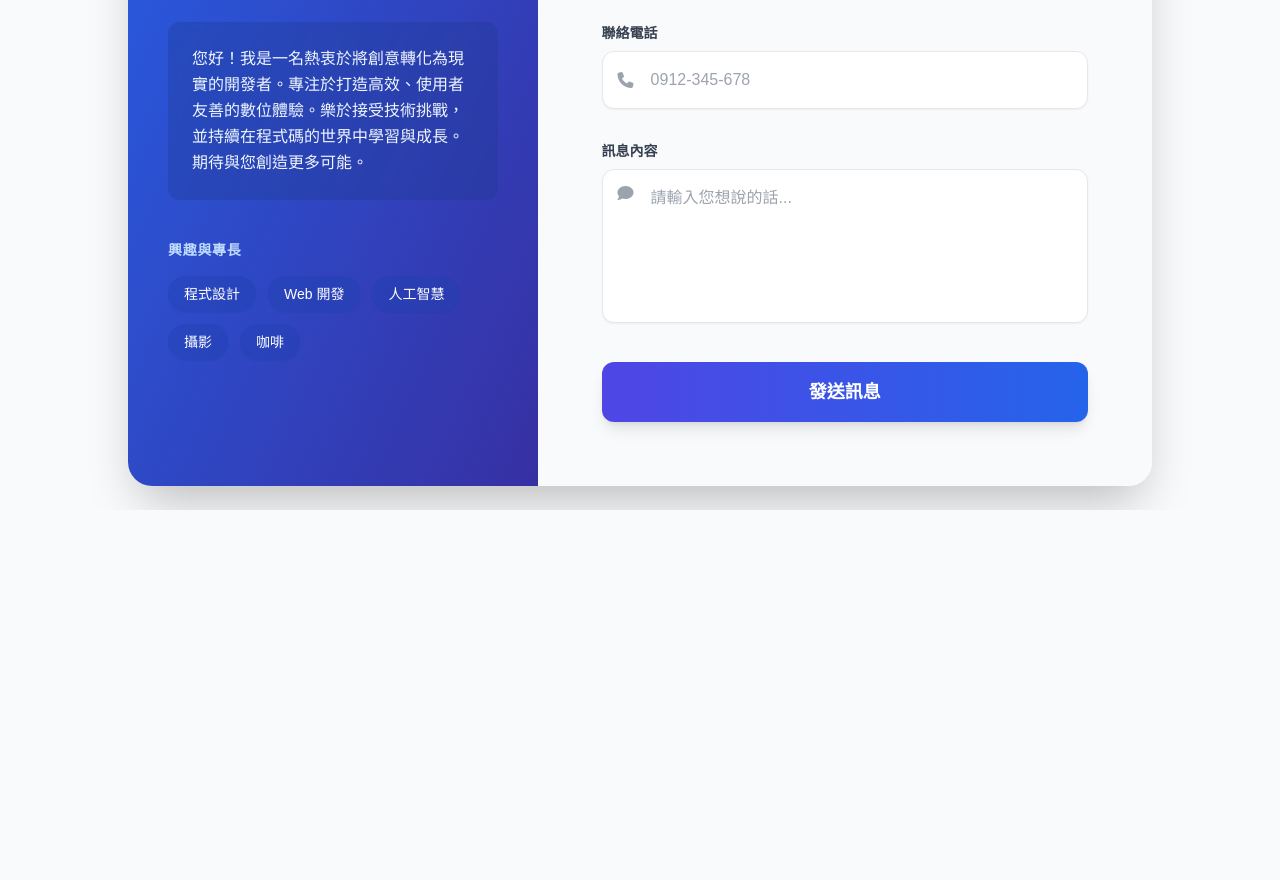
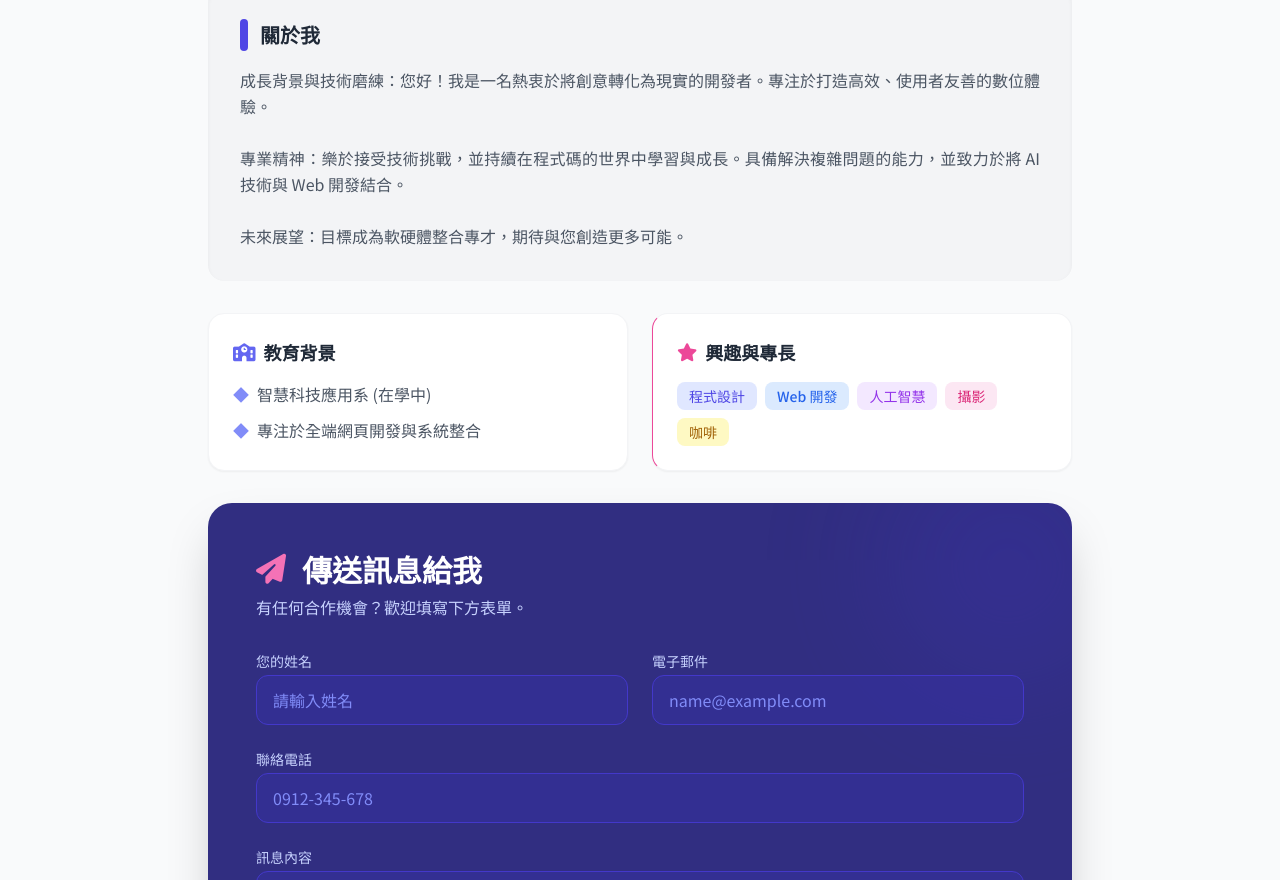
Before and after one commit to s109819109819-ctrl/123123, a plain HTML site: page index.html in a window 1280 px wide. Shown: the part 457-1337 px from the top of the page. Before the commit the page ends 967 px from the top, so only its background shows below. Drawn offline with nearby package versions, Linux system fonts and the light colour scheme.

Commit message:
Add files via upload

```diff
--- a/index.html
+++ b/index.html
@@ -3,109 +3,144 @@
 <head>
     <meta charset="UTF-8">
     <meta name="viewport" content="width=device-width, initial-scale=1.0">
-    <title>王新睿 | 個人名片</title>
+    <title>王新睿 | 個人履歷</title>
     <script src="https://cdn.tailwindcss.com"></script>
     <link href="https://cdnjs.cloudflare.com/ajax/libs/font-awesome/6.4.0/css/all.min.css" rel="stylesheet">
+    <link href="https://fonts.googleapis.com/css2?family=Noto+Sans+TC:wght@300;400;500;700&display=swap" rel="stylesheet">
     <style>
         body { font-family: 'Noto Sans TC', sans-serif; }
+        /* 增加一些參考圖中的質感細節 */
+        .section-card {
+            background-color: #f3f4f6; /* 淺灰色背景 */
+            border-left: 4px solid #6366f1; /* 左側藍紫色線條 */
+        }
     </style>
 </head>
-<body class="bg-gray-50 min-h-screen flex items-center justify-center p-6">
+<body class="bg-gray-50 text-gray-800">
 
-    <div class="bg-white rounded-3xl shadow-2xl overflow-hidden max-w-5xl w-full md:flex">
+    <div class="w-full text-center py-8 bg-white shadow-sm mb-8">
+        <h2 class="text-sm font-bold tracking-[0.2em] text-gray-500 uppercase">PERSONAL PORTFOLIO</h2>
+    </div>
 
-        <div class="md:w-2/5 bg-gradient-to-br from-blue-600 to-indigo-800 p-10 text-white text-center md:text-left flex flex-col items-center md:items-start justify-center">
-            <div class="mb-8 p-1 bg-white bg-opacity-20 rounded-full shadow-lg">
-                <img src="image_5.png.JPG" alt="王新睿" class="w-36 h-36 md:w-44 md:h-44 rounded-full object-cover border-4 border-white/50 shadow-md">
-            </div>
-            <h1 class="text-4xl font-extrabold mb-3 tracking-tight">王新睿</h1>
-            <p class="text-blue-100 mb-8 text-lg font-medium">全端開發者 | 創新技術愛好者</p>
+    <div class="max-w-4xl mx-auto px-4 pb-16 space-y-8">
 
-            <div class="text-blue-50 text-base leading-relaxed mb-10 bg-blue-900 bg-opacity-30 p-6 rounded-xl backdrop-blur-sm">
-                <p>您好！我是一名熱衷於將創意轉化為現實的開發者。專注於打造高效、使用者友善的數位體驗。樂於接受技術挑戰，並持續在程式碼的世界中學習與成長。期待與您創造更多可能。</p>
+        <div class="text-center flex flex-col items-center">
+            <div class="w-40 h-40 rounded-full p-1 bg-white shadow-lg mb-4 overflow-hidden border-2 border-gray-100">
+                <img src="image_5.png.JPG" alt="王新睿" class="w-full h-full object-cover rounded-full hover:scale-110 transition duration-500">
             </div>
 
-            <div>
-                <h2 class="text-sm uppercase tracking-wider mb-4 text-blue-200 font-bold">興趣與專長</h2>
-                <div class="flex flex-wrap justify-center md:justify-start gap-3">
-                    <span class="px-4 py-2 bg-blue-800 bg-opacity-40 rounded-full text-sm font-medium shadow-sm">程式設計</span>
-                    <span class="px-4 py-2 bg-blue-800 bg-opacity-40 rounded-full text-sm font-medium shadow-sm">Web 開發</span>
-                    <span class="px-4 py-2 bg-blue-800 bg-opacity-40 rounded-full text-sm font-medium shadow-sm">人工智慧</span>
-                    <span class="px-4 py-2 bg-blue-800 bg-opacity-40 rounded-full text-sm font-medium shadow-sm">攝影</span>
-                    <span class="px-4 py-2 bg-blue-800 bg-opacity-40 rounded-full text-sm font-medium shadow-sm">咖啡</span>
+            <h1 class="text-4xl font-bold mb-3 text-gray-900">王新睿</h1>
+
+            <div class="inline-flex items-center bg-red-50 text-red-600 px-4 py-1 rounded-full text-sm font-semibold shadow-sm mb-4">
+                <i class="fa-solid fa-graduation-cap mr-2"></i>
+                <span>智慧科技應用系 | 全端開發者</span>
+            </div>
+
+            <p class="text-gray-500 font-medium tracking-wide">創新技術愛好者 & Web 開發專才</p>
+        </div>
+
+        <div class="bg-gray-100 rounded-2xl p-8 shadow-inner">
+            <h3 class="text-xl font-bold text-gray-800 mb-4 flex items-center">
+                <span class="w-2 h-8 bg-indigo-600 mr-3 rounded-full"></span>
+                關於我
+            </h3>
+            <p class="text-gray-600 leading-relaxed text-justify">
+                成長背景與技術磨練：您好！我是一名熱衷於將創意轉化為現實的開發者。專注於打造高效、使用者友善的數位體驗。
+                <br><br>
+                專業精神：樂於接受技術挑戰，並持續在程式碼的世界中學習與成長。具備解決複雜問題的能力，並致力於將 AI 技術與 Web 開發結合。
+                <br><br>
+                未來展望：目標成為軟硬體整合專才，期待與您創造更多可能。
+            </p>
+        </div>
+
+        <div class="grid md:grid-cols-2 gap-6">
+            <div class="bg-white p-6 rounded-2xl shadow-sm border border-gray-100 section-card">
+                <h3 class="text-lg font-bold text-gray-800 mb-4 flex items-center">
+                    <i class="fa-solid fa-school text-indigo-500 mr-2"></i> 教育背景
+                </h3>
+                <ul class="space-y-3 text-gray-600">
+                    <li class="flex items-start">
+                        <span class="text-indigo-400 mr-2">◆</span>
+                        <span>智慧科技應用系 (在學中)</span>
+                    </li>
+                    <li class="flex items-start">
+                        <span class="text-indigo-400 mr-2">◆</span>
+                        <span>專注於全端網頁開發與系統整合</span>
+                    </li>
+                </ul>
+            </div>
+
+            <div class="bg-white p-6 rounded-2xl shadow-sm border border-gray-100 section-card" style="border-left-color: #ec4899;">
+                <h3 class="text-lg font-bold text-gray-800 mb-4 flex items-center">
+                    <i class="fa-solid fa-star text-pink-500 mr-2"></i> 興趣與專長
+                </h3>
+                <div class="flex flex-wrap gap-2">
+                    <span class="px-3 py-1 bg-indigo-100 text-indigo-600 rounded-lg text-sm font-medium">程式設計</span>
+                    <span class="px-3 py-1 bg-blue-100 text-blue-600 rounded-lg text-sm font-medium">Web 開發</span>
+                    <span class="px-3 py-1 bg-purple-100 text-purple-600 rounded-lg text-sm font-medium">人工智慧</span>
+                    <span class="px-3 py-1 bg-pink-100 text-pink-600 rounded-lg text-sm font-medium">攝影</span>
+                    <span class="px-3 py-1 bg-yellow-100 text-yellow-700 rounded-lg text-sm font-medium">咖啡</span>
                 </div>
             </div>
         </div>
 
-        <div class="md:w-3/5 p-10 md:p-16 bg-gray-50">
-            <h2 class="text-3xl font-bold text-gray-900 mb-6 flex items-center">
-                <i class="fa-solid fa-paper-plane mr-4 text-indigo-600"></i> 聯絡我
+        <div class="bg-indigo-900 text-white rounded-3xl p-8 md:p-12 shadow-2xl overflow-hidden relative">
+            <div class="absolute top-0 right-0 -mr-16 -mt-16 w-64 h-64 rounded-full bg-indigo-700 opacity-20 blur-3xl"></div>
+            <div class="absolute bottom-0 left-0 -ml-16 -mb-16 w-48 h-48 rounded-full bg-pink-600 opacity-20 blur-3xl"></div>
+
+            <h2 class="text-3xl font-bold mb-2 flex items-center relative z-10">
+                <i class="fa-solid fa-paper-plane mr-4 text-pink-400"></i> 傳送訊息給我
             </h2>
-            <p class="text-gray-600 mb-10 text-lg">有任何合作機會或想法？歡迎透過下方表單發送訊息給我，我會盡快回覆您。</p>
+            <p class="text-indigo-200 mb-8 relative z-10">有任何合作機會？歡迎填寫下方表單。</p>
 
-            <form id="contactForm" class="space-y-8">
-                <div>
-                    <label for="name" class="block text-sm font-semibold text-gray-700 mb-2">您的姓名</label>
-                    <div class="relative">
-                        <div class="absolute inset-y-0 left-0 pl-4 flex items-center pointer-events-none">
-                            <i class="fa-solid fa-user text-gray-400"></i>
-                        </div>
+            <form id="contactForm" class="space-y-6 relative z-10">
+                <div class="grid md:grid-cols-2 gap-6">
+                    <div>
+                        <label for="name" class="block text-sm font-medium text-indigo-200 mb-1">您的姓名</label>
                         <input type="text" name="name" id="name" required
-                            class="pl-12 w-full px-4 py-4 border border-gray-200 rounded-xl focus:ring-2 focus:ring-indigo-500 focus:border-transparent transition duration-200 placeholder-gray-400 bg-white shadow-sm" placeholder="請輸入姓名">
+                            class="w-full px-4 py-3 bg-indigo-800/50 border border-indigo-700 rounded-xl focus:ring-2 focus:ring-pink-500 focus:border-transparent text-white placeholder-indigo-400 transition" placeholder="請輸入姓名">
+                    </div>
+                    <div>
+                        <label for="email" class="block text-sm font-medium text-indigo-200 mb-1">電子郵件</label>
+                        <input type="email" name="email" id="email" required
+                            class="w-full px-4 py-3 bg-indigo-800/50 border border-indigo-700 rounded-xl focus:ring-2 focus:ring-pink-500 focus:border-transparent text-white placeholder-indigo-400 transition" placeholder="name@example.com">
                     </div>
                 </div>
 
                 <div>
-                    <label for="email" class="block text-sm font-semibold text-gray-700 mb-2">電子郵件</label>
-                    <div class="relative">
-                        <div class="absolute inset-y-0 left-0 pl-4 flex items-center pointer-events-none">
-                            <i class="fa-solid fa-envelope text-gray-400"></i>
-                        </div>
-                        <input type="email" name="email" id="email" required
-                            class="pl-12 w-full px-4 py-4 border border-gray-200 rounded-xl focus:ring-2 focus:ring-indigo-500 focus:border-transparent transition duration-200 placeholder-gray-400 bg-white shadow-sm" placeholder="name@example.com">
-                    </div>
+                    <label for="phone" class="block text-sm font-medium text-indigo-200 mb-1">聯絡電話</label>
+                    <input type="tel" name="phone" id="phone"
+                        class="w-full px-4 py-3 bg-indigo-800/50 border border-indigo-700 rounded-xl focus:ring-2 focus:ring-pink-500 focus:border-transparent text-white placeholder-indigo-400 transition" placeholder="0912-345-678">
                 </div>
 
                 <div>
-                    <label for="phone" class="block text-sm font-semibold text-gray-700 mb-2">聯絡電話</label>
-                    <div class="relative">
-                        <div class="absolute inset-y-0 left-0 pl-4 flex items-center pointer-events-none">
-                            <i class="fa-solid fa-phone text-gray-400"></i>
-                        </div>
-                        <input type="tel" name="phone" id="phone"
-                            class="pl-12 w-full px-4 py-4 border border-gray-200 rounded-xl focus:ring-2 focus:ring-indigo-500 focus:border-transparent transition duration-200 placeholder-gray-400 bg-white shadow-sm" placeholder="0912-345-678">
-                    </div>
+                    <label for="message" class="block text-sm font-medium text-indigo-200 mb-1">訊息內容</label>
+                    <textarea name="message" id="message" rows="4" required
+                        class="w-full px-4 py-3 bg-indigo-800/50 border border-indigo-700 rounded-xl focus:ring-2 focus:ring-pink-500 focus:border-transparent text-white placeholder-indigo-400 transition resize-none" placeholder="請輸入您想說的話..."></textarea>
                 </div>
 
-                <div>
-                    <label for="message" class="block text-sm font-semibold text-gray-700 mb-2">訊息內容</label>
-                    <div class="relative">
-                        <div class="absolute top-4 left-0 pl-4 flex items-center pointer-events-none">
-                            <i class="fa-solid fa-comment text-gray-400"></i>
-                        </div>
-                        <textarea name="message" id="message" rows="5" required
-                            class="pl-12 w-full px-4 py-4 border border-gray-200 rounded-xl focus:ring-2 focus:ring-indigo-500 focus:border-transparent transition duration-200 placeholder-gray-400 bg-white shadow-sm resize-none" placeholder="請輸入您想說的話..."></textarea>
-                    </div>
-                </div>
+                <button type="submit" id="submitBtn"
+                    class="w-full bg-gradient-to-r from-pink-500 to-rose-500 hover:from-pink-600 hover:to-rose-600 text-white font-bold py-4 rounded-xl shadow-lg transform transition hover:-translate-y-1 flex justify-center items-center">
+                    <span id="btnText">確認送出</span>
+                    <svg id="loadingIcon" class="animate-spin ml-3 h-5 w-5 text-white hidden" xmlns="http://www.w3.org/2000/svg" fill="none" viewBox="0 0 24 24">
+                        <circle class="opacity-25" cx="12" cy="12" r="10" stroke="currentColor" stroke-width="4"></circle>
+                        <path class="opacity-75" fill="currentColor" d="M4 12a8 8 0 018-8V0C5.373 0 0 5.373 0 12h4zm2 5.291A7.962 7.962 0 014 12H0c0 3.042 1.135 5.824 3 7.938l3-2.647z"></path>
+                    </svg>
+                </button>
 
-                <div>
-                    <button type="submit" id="submitBtn"
-                        class="w-full flex justify-center items-center bg-gradient-to-r from-indigo-600 to-blue-600 hover:from-indigo-700 hover:to-blue-700 text-white font-bold px-8 py-4 rounded-xl transition duration-300 ease-in-out transform hover:-translate-y-1 shadow-lg hover:shadow-xl">
-                        <span id="btnText" class="text-lg">發送訊息</span>
-                        <svg id="loadingIcon" class="animate-spin ml-3 h-6 w-6 text-white hidden" xmlns="http://www.w3.org/2000/svg" fill="none" viewBox="0 0 24 24">
-                            <circle class="opacity-25" cx="12" cy="12" r="10" stroke="currentColor" stroke-width="4"></circle>
-                            <path class="opacity-75" fill="currentColor" d="M4 12a8 8 0 018-8V0C5.373 0 0 5.373 0 12h4zm2 5.291A7.962 7.962 0 014 12H0c0 3.042 1.135 5.824 3 7.938l3-2.647z"></path>
-                        </svg>
-                    </button>
-                </div>
+                <div id="statusMessage" class="text-center hidden p-3 rounded-xl font-medium bg-white/10 backdrop-blur-sm"></div>
+            </form>
+        </div>
 
-                <div id="statusMessage" class="text-center hidden p-4 rounded-xl font-medium"></div>
-            </form>
+        <div class="flex justify-center space-x-4 pb-8">
+            <a href="#" class="w-10 h-10 rounded-full bg-gray-200 flex items-center justify-center text-gray-600 hover:bg-indigo-600 hover:text-white transition"><i class="fa-brands fa-facebook-f"></i></a>
+            <a href="#" class="w-10 h-10 rounded-full bg-gray-200 flex items-center justify-center text-gray-600 hover:bg-pink-600 hover:text-white transition"><i class="fa-brands fa-instagram"></i></a>
+            <a href="#" class="w-10 h-10 rounded-full bg-gray-200 flex items-center justify-center text-gray-600 hover:bg-gray-800 hover:text-white transition"><i class="fa-brands fa-github"></i></a>
+            <a href="mailto:S109819109819@GMAIL.COM" class="w-10 h-10 rounded-full bg-gray-200 flex items-center justify-center text-gray-600 hover:bg-red-500 hover:text-white transition"><i class="fa-solid fa-envelope"></i></a>
         </div>
     </div>
 
     <script>
-        // 【已自動幫你更新成最新的網址】
         const scriptURL = 'https://script.google.com/macros/s/AKfycbwXgHjNfxSP2Wh551iDvoXhmlbRC3FksngviVTImNxIm1o7uKfEeq8RPe0L6ZGkeTzXgA/exec';
 
         const form = document.getElementById('contactForm');
@@ -116,30 +151,25 @@
 
         form.addEventListener('submit', e => {
             e.preventDefault();
-            // 鎖定按鈕
             submitBtn.disabled = true;
             btnText.textContent = '正在發送...';
             loadingIcon.classList.remove('hidden');
             submitBtn.classList.add('opacity-75', 'cursor-not-allowed');
             statusMessage.classList.add('hidden');
 
-            // 發送資料
             fetch(scriptURL, { method: 'POST', body: new FormData(form) })
             .then(response => {
-                // 成功
                 statusMessage.textContent = "✅ 訊息已成功發送！我會盡快回覆您。";
-                statusMessage.className = "text-center p-4 rounded-xl bg-green-50 text-green-800 block shadow-sm border border-green-100";
-                form.reset(); // 清空表單
+                statusMessage.className = "text-center p-3 rounded-xl bg-green-500/20 text-green-200 block border border-green-500/30";
+                form.reset();
             })
             .catch(error => {
-                // 失敗
-                statusMessage.textContent = "❌ 發送失敗，請稍後再試，或檢查您的網路連線。";
-                statusMessage.className = "text-center p-4 rounded-xl bg-red-50 text-red-800 block shadow-sm border border-red-100";
+                statusMessage.textContent = "❌ 發送失敗，請稍後再試。";
+                statusMessage.className = "text-center p-3 rounded-xl bg-red-500/20 text-red-200 block border border-red-500/30";
             })
             .finally(() => {
-                // 恢復按鈕
                 submitBtn.disabled = false;
-                btnText.textContent = '發送訊息';
+                btnText.textContent = '確認送出';
                 loadingIcon.classList.add('hidden');
                 submitBtn.classList.remove('opacity-75', 'cursor-not-allowed');
                 setTimeout(() => { statusMessage.classList.add('hidden'); }, 5000);
```
